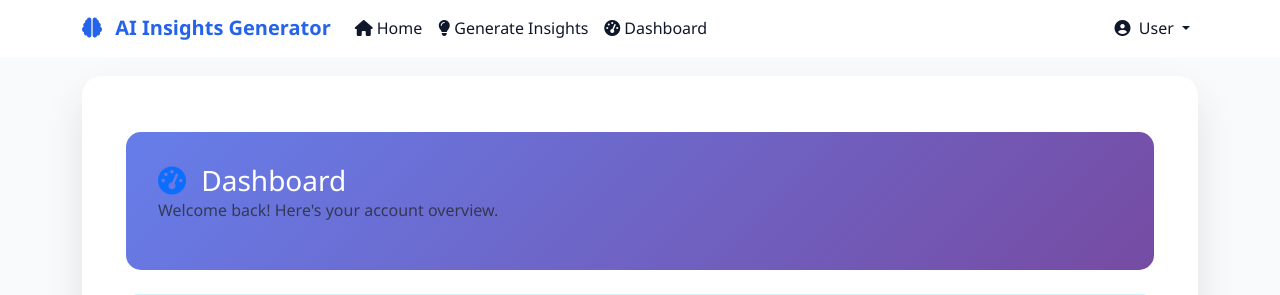
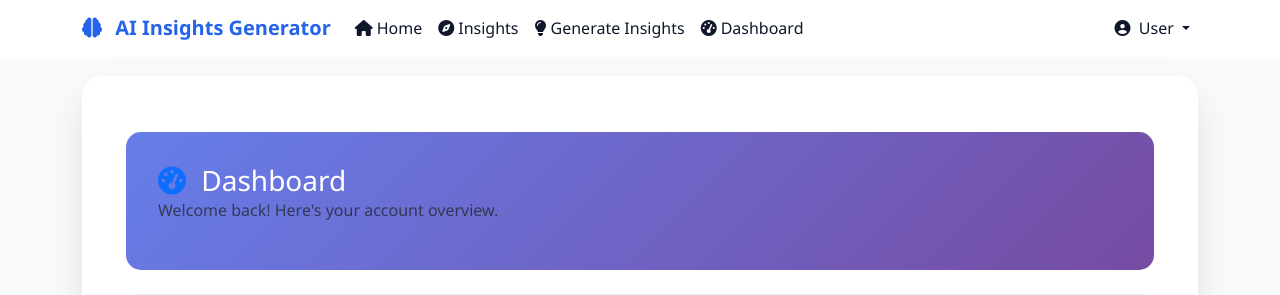
Before and after one commit to jsong1004/insights, a Flask app: page /auth/dashboard in a window 1280 px wide. Shown: the top 295 px of the page. Run offline with Flask 3, Linux system fonts and the light colour scheme; the visitor is signed in with stand-in values (Sample User, id 1); data that the repository does not hold is empty.

Commit message:
Add Insights navigation link to base_auth.html
Add missing 'Insights' menu link to Dashboard and Generate Insights pages
for consistent navigation across all pages.

Now all pages have the same navigation structure:
- Home
- Insights
- Generate Insights (logged in)
- Dashboard (logged in)

```diff
--- a/templates/base_auth.html
+++ b/templates/base_auth.html
@@ -267,6 +267,11 @@
                             <i class="fas fa-home me-1"></i>Home
                         </a>
                     </li>
+                    <li class="nav-item">
+                        <a class="nav-link" href="{{ url_for('main.shared_insights') }}">
+                            <i class="fas fa-compass me-1"></i>Insights
+                        </a>
+                    </li>
                     {% if session.user_id %}
                     <li class="nav-item">
                         <a class="nav-link" href="{{ url_for('main.insights') }}">
```
